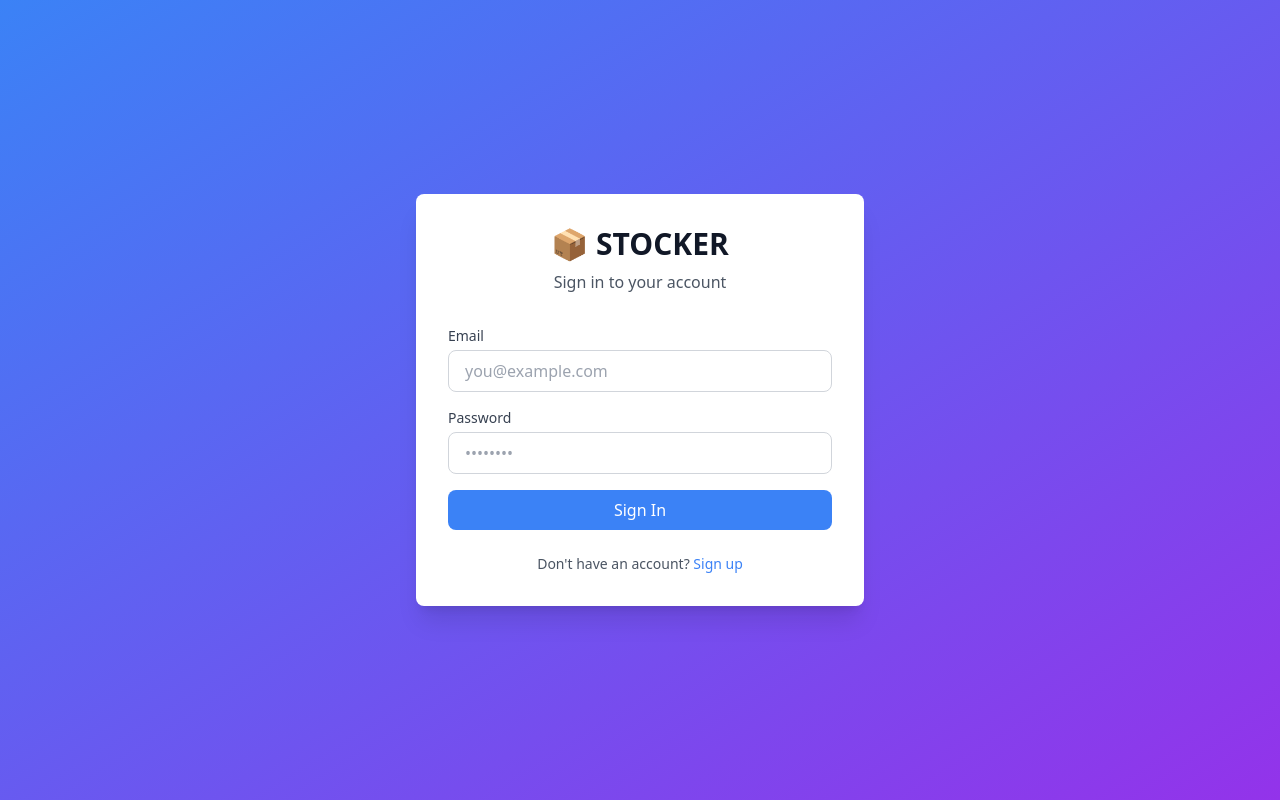
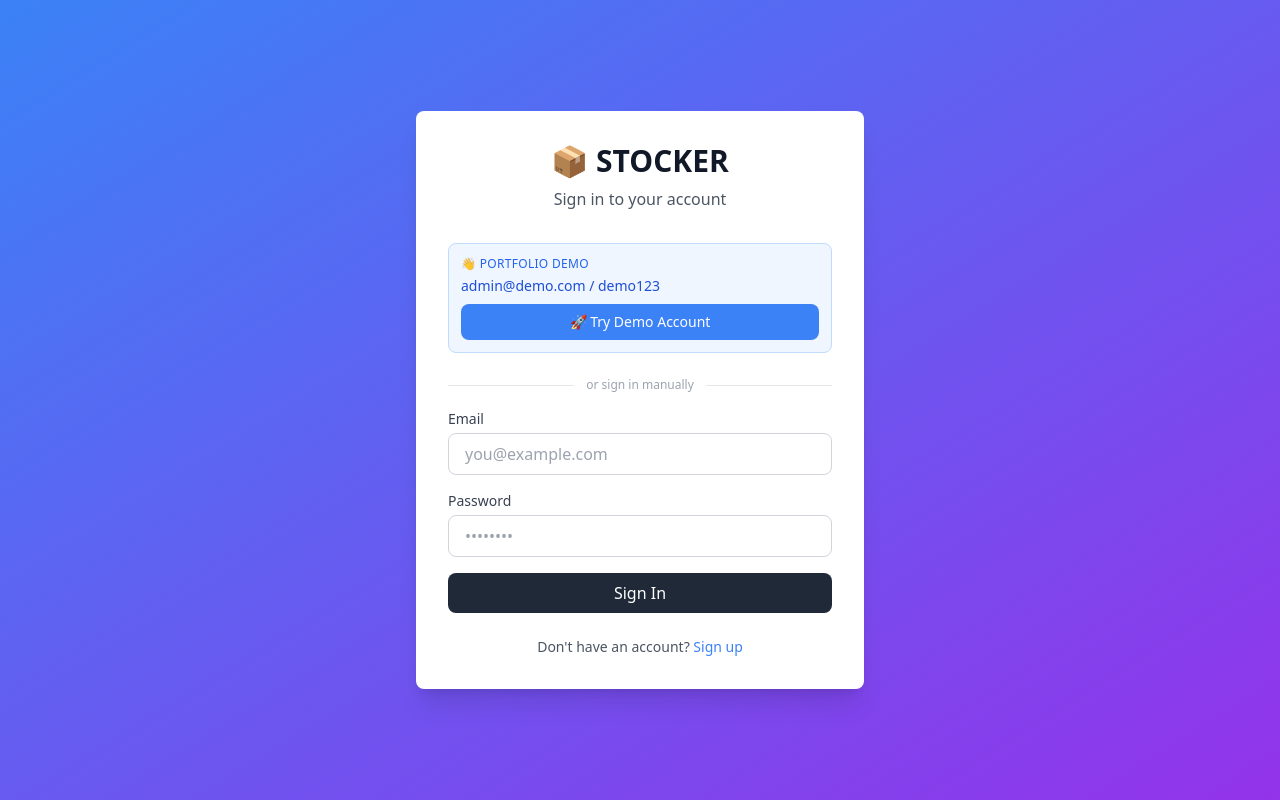
Before and after one commit to E7itism/stockerflow, a React (Create React App) app in the folder admin-web/: page /login in a window 1280 px wide. Built offline with nearby package versions, Linux system fonts and the light colour scheme; no server answers.

Commit message:
feat: add demo login button for portfolio

```diff
--- a/admin-web/src/pages/LoginPage.tsx
+++ b/admin-web/src/pages/LoginPage.tsx
@@ -4,8 +4,11 @@
  * Entry point for unauthenticated users.
  * On success, calls AuthContext.login() which stores the JWT
  * and redirects to the dashboard.
+ *
+ * DEMO BUTTON:
+ * Pre-fills admin@demo.com / demo123 so portfolio viewers can
+ * try the app immediately without creating an account.
  */
-
 import { useState } from 'react';
 import { useNavigate, Link } from 'react-router-dom';
 import { useAuth } from '../context/AuthContext';
@@ -23,12 +26,31 @@ export const LoginPage: React.FC = () => {
     e.preventDefault();
     setError('');
     setLoading(true);
-
     try {
       await login(email, password);
       navigate('/dashboard');
     } catch (err: any) {
       setError(err.response?.data?.error || 'Login failed');
+    } finally {
+      setLoading(false);
+    }
+  };
+
+  /**
+   * handleDemoLogin — fills in demo credentials and submits immediately.
+   *
+   * WHY auto-submit instead of just filling the fields?
+   * One click is a better demo experience than two.
+   * The viewer sees the app load instantly, which is more impressive.
+   */
+  const handleDemoLogin = async () => {
+    setError('');
+    setLoading(true);
+    try {
+      await login('admin@demo.com', 'demo123');
+      navigate('/dashboard');
+    } catch (err: any) {
+      setError(err.response?.data?.error || 'Demo login failed');
     } finally {
       setLoading(false);
     }
@@ -42,11 +64,35 @@ export const LoginPage: React.FC = () => {
           <p className="text-gray-600 mt-2">Sign in to your account</p>
         </div>
 
+        {/* Demo credentials banner */}
+        <div className="bg-blue-50 border border-blue-200 rounded-lg p-3 mb-6">
+          <p className="text-xs text-blue-600 font-medium uppercase tracking-wide mb-1">
+            👋 Portfolio Demo
+          </p>
+          <p className="text-sm text-blue-700 mb-2">
+            <span className="font-medium">admin@demo.com</span> / demo123
+          </p>
+          <button
+            onClick={handleDemoLogin}
+            disabled={loading}
+            className="w-full py-2 bg-blue-500 text-white rounded-lg hover:bg-blue-600 disabled:bg-blue-300 text-sm font-medium transition-colors"
+          >
+            {loading ? 'Signing in...' : '🚀 Try Demo Account'}
+          </button>
+        </div>
+
         {error && (
           <div className="bg-red-50 text-red-600 p-3 rounded-lg mb-4 text-sm">
             {error}
           </div>
         )}
+
+        {/* Divider */}
+        <div className="flex items-center gap-3 mb-4">
+          <div className="flex-1 h-px bg-gray-200" />
+          <span className="text-xs text-gray-400">or sign in manually</span>
+          <div className="flex-1 h-px bg-gray-200" />
+        </div>
 
         <form onSubmit={handleSubmit} className="space-y-4">
           <div>
@@ -62,7 +108,6 @@ export const LoginPage: React.FC = () => {
               required
             />
           </div>
-
           <div>
             <label className="block text-sm font-medium text-gray-700 mb-1">
               Password
@@ -76,11 +121,10 @@ export const LoginPage: React.FC = () => {
               required
             />
           </div>
-
           <button
             type="submit"
             disabled={loading}
-            className="w-full bg-blue-500 text-white py-2 rounded-lg hover:bg-blue-600 disabled:bg-blue-300 font-medium transition-colors"
+            className="w-full bg-gray-800 text-white py-2 rounded-lg hover:bg-gray-900 disabled:bg-gray-400 font-medium transition-colors"
           >
             {loading ? 'Signing in...' : 'Sign In'}
           </button>
```
